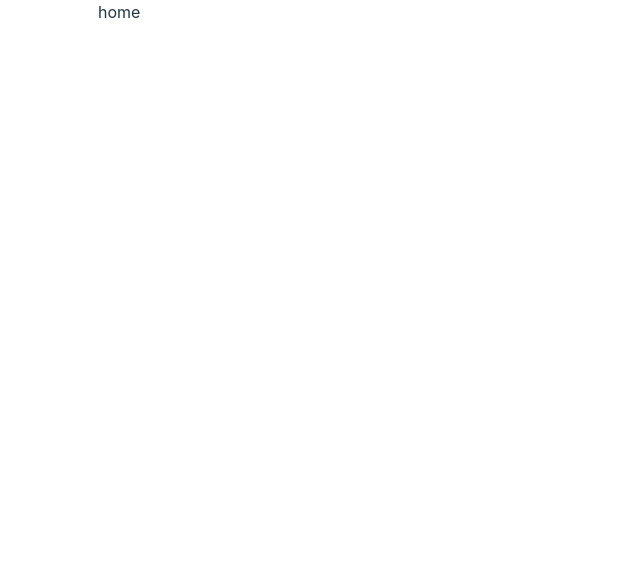
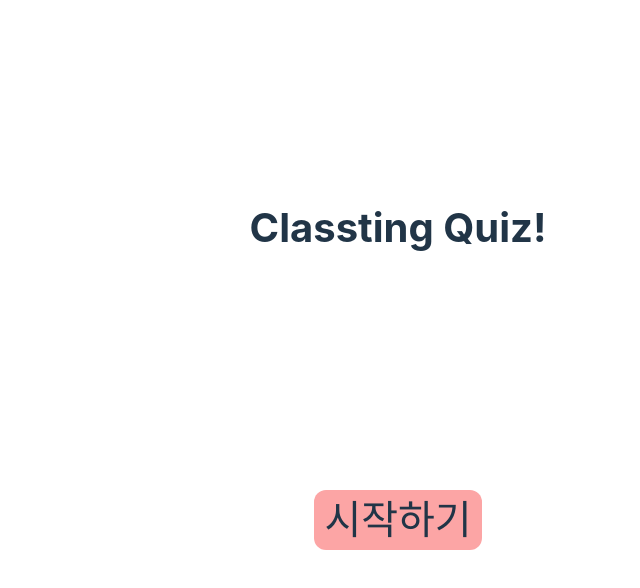
Before and after one commit to Jay-WKJun/classTing_work, a React (Vite) app: page / in a window 1280 px wide. Shown: the top 588 px of the page, without its empty margins (242-882 px from the left). Built offline with nearby package versions, Linux system fonts and the light colour scheme.

Commit message:
feat: add Home component

```diff
--- /dev/null
+++ b/src/components/Link.tsx
@@ -0,0 +1,32 @@
+import React, { KeyboardEventHandler, MouseEventHandler } from 'react';
+import { useNavigate } from 'react-router';
+
+interface LinkProps extends React.AnchorHTMLAttributes<any> {
+  href: string;
+  children: React.ReactElement | string;
+}
+
+function Link(props: LinkProps) {
+  const { onClick, href, children } = props;
+  const navigate = useNavigate();
+
+  const handleAnchorClick: MouseEventHandler<HTMLAnchorElement> = (e) => {
+    e.preventDefault();
+
+    if (onClick) {
+      onClick(e);
+    }
+
+    navigate(href);
+  };
+
+  const handleAnchorKeyEvent: KeyboardEventHandler<HTMLAnchorElement> = (e) => {
+    if (e.key === 'Enter') {
+      navigate(href);
+    }
+  };
+
+  return <a {...props} role="link" tabIndex={0} onClick={handleAnchorClick} onKeyUp={handleAnchorKeyEvent}>{children}</a>;
+}
+
+export { Link };
--- a/src/pages/Home.tsx
+++ b/src/pages/Home.tsx
@@ -1,9 +1,13 @@
 import React from 'react';
+import { Link } from '@/components/Link';
 
 function Home() {
   return (
-    <div>
-      home
+    <div className="flex flex-col items-center w-full h-full">
+      <h1 className="flex justify-center items-end w-full h-[30%]">Classting Quiz!</h1>
+      <div className="flex justify-center items-center flex-1">
+        <Link className="flex justify-center items-center font-bold w-fit h-[1.5em] rounded-xl text-[40px] px-[10px] bg-red-300 hover:translate-y-[-10%] transition-transform" href="/quiz">시작하기</Link>
+      </div>
     </div>
   );
 }
```
